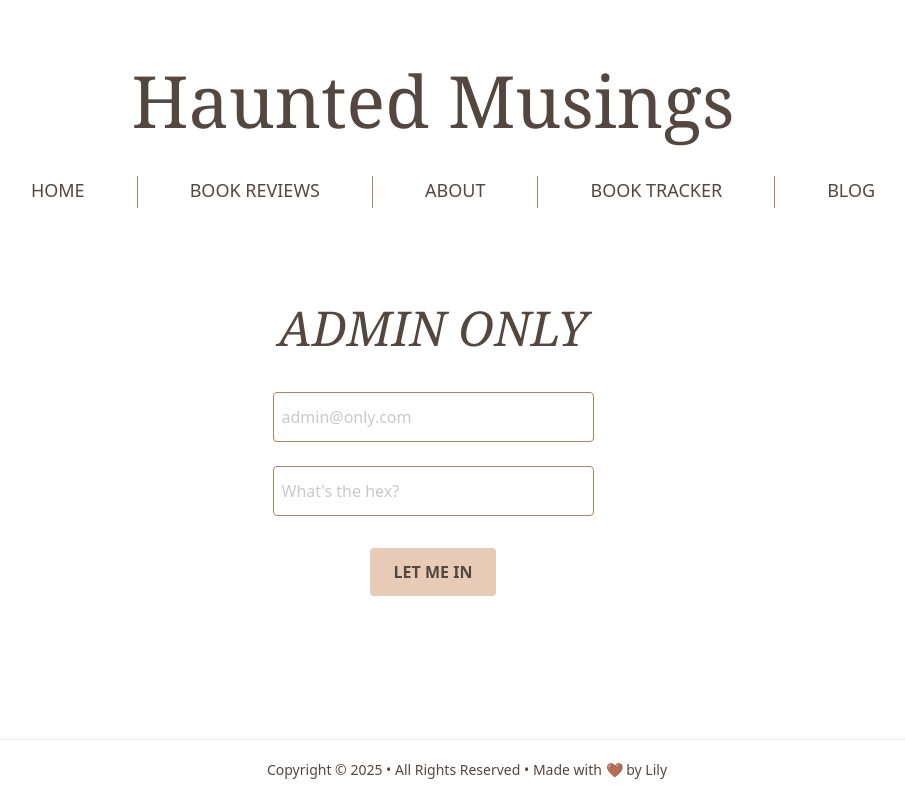
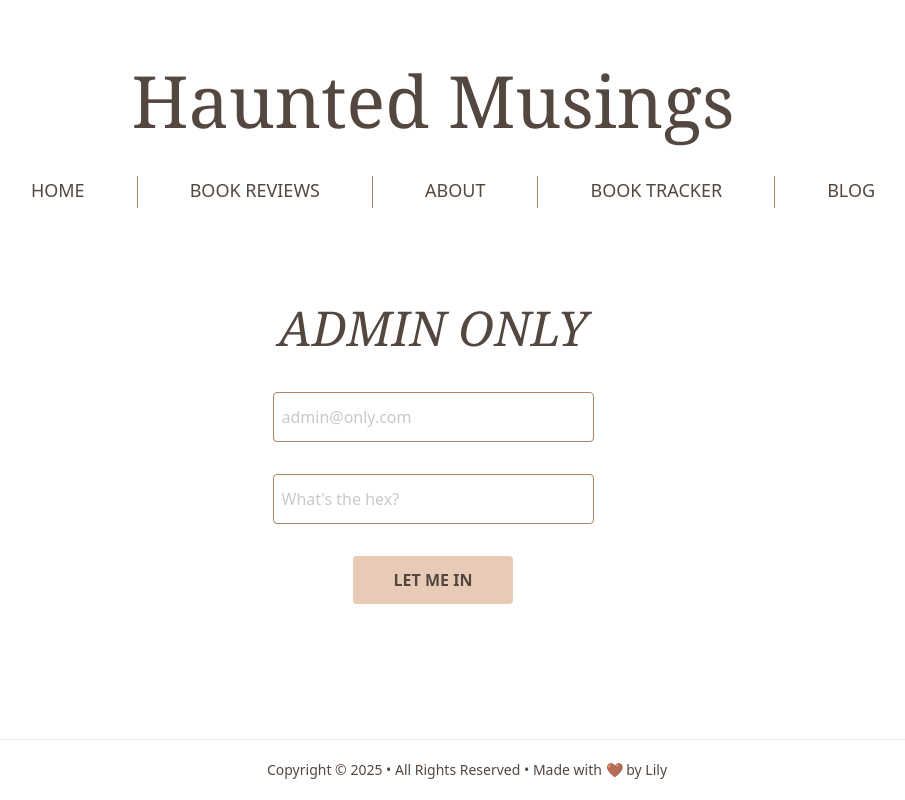
Before and after one commit to liviadfsilva/BookReviewBlogFront, a React (Vite) app: page /login in a window 1280 px wide. Shown: the whole page, without its empty margins (207-1112 px from the left). Built offline with nearby package versions, Linux system fonts and the light colour scheme.

Commit message:
fix Login.jsx form

```diff
--- a/src/pages/Login.jsx
+++ b/src/pages/Login.jsx
@@ -1,33 +1,43 @@
 import React from "react";
-import { Link } from "react-router-dom";
+import { useNavigate } from "react-router-dom";
 
 const Login = () => {
+
+    const navigate = useNavigate();
+
+        const handleSubmit = (e) => {
+            e.preventDefault();
+
+            navigate("/admin");
+        };
+
     return (
         <div>
             <h1 className="text-[#54473F] uppercase italic text-5xl text-center font-serif mt-24 mb-10 cursor-not-allowed">Admin Only</h1>
 
             <div className="flex justify-center mt-2">
+                <form onSubmit={handleSubmit} className="flex flex-col gap-y-8">
                     <input
                         className="border border-[#AF8260] rounded text-left py-3 pr-20 pl-2 placeholder-neutral-800 placeholder-opacity-25"
                         type="email"
                         id="email"
                         placeholder="admin@only.com">
                     </input>
-            </div>
 
-            <div className="flex justify-center mt-6">
                     <input
                         className="border border-[#AF8260] rounded text-left py-3 pr-20 pl-2 placeholder-neutral-800 placeholder-opacity-25"
                         type="password"
                         id="password"
                         placeholder="What's the hex?">
                     </input>
-            </div>
 
-            <div className="flex justify-center mt-8">
-                <button
+                    <input
                     type="submit"
-                className="bg-[#e7cbb6] p-4 py-3 px-6 rounded text-[#54473F] font-semibold text-base uppercase"><Link to="/admin">Let Me In</Link></button>
+                    value="Let Me In"
+                    className="bg-[#e7cbb6] p-4 py-3 px-6 rounded text-[#54473F] font-semibold text-base uppercase w-40 mx-auto cursor-pointer">
+                    </input>
+
+                </form>
             </div>
         </div>
     );
```
Lines whose indentation alone changed are shown as unchanged.
